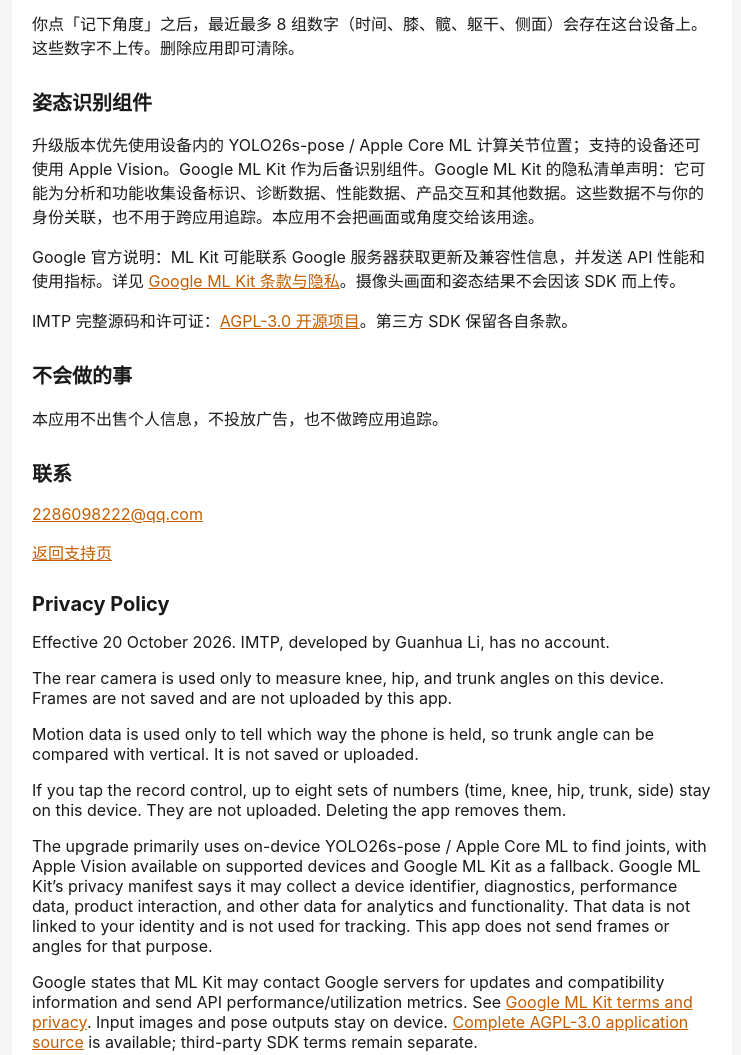
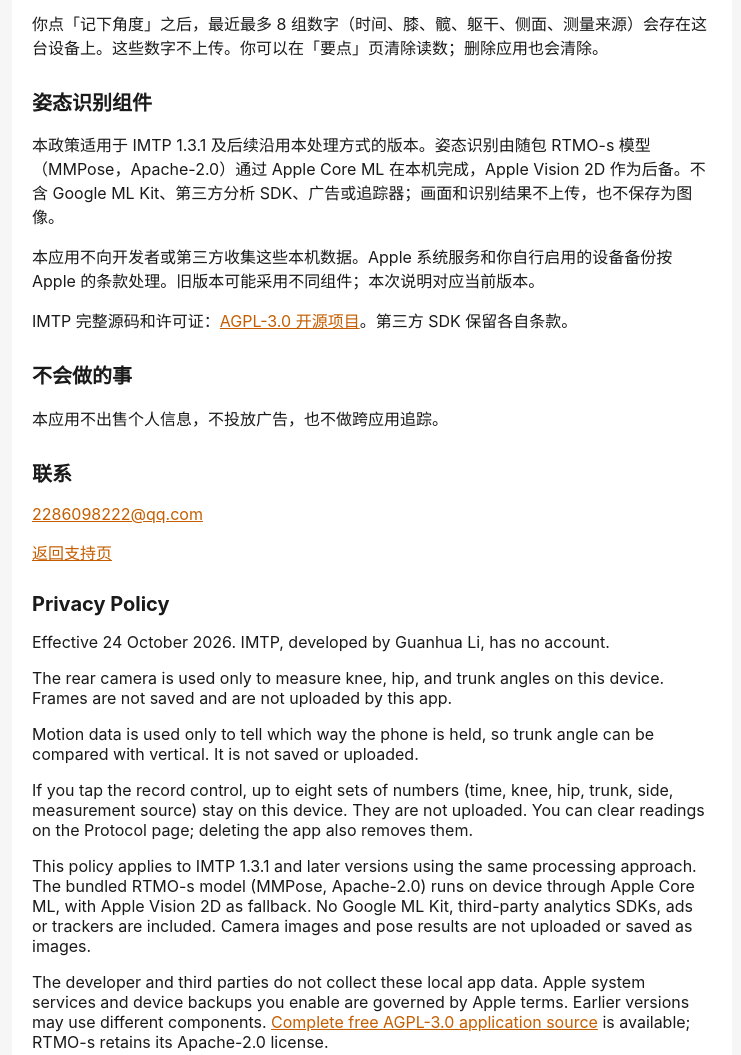
Before and after one commit to lijing223344/imtp-support, a plain HTML site: page privacy.html in a window 1280 px wide. Shown: the part 520-1575 px from the top of the page, without its empty margins (268-1009 px from the left). Drawn offline with Linux system fonts and the light colour scheme.

Commit message:
Update privacy and support for on-device RTMO and Vision 2D

```diff
--- a/privacy.html
+++ b/privacy.html
@@ -18,7 +18,7 @@
 <body>
   <header>
     <h1>隐私政策</h1>
-    <p>IMTP · 生效日期 2026年10月20日</p>
+    <p>IMTP · 生效日期 2026年10月24日</p>
   </header>
   <main>
     <div class="card">
@@ -28,10 +28,10 @@
       <h2>运动传感器</h2>
       <p>加速度计只用来判断手机哪一边朝上，从而把躯干角度对齐到垂直面。这些读数只在本机使用，不保存，也不上传。</p>
       <h2>保存在这台设备上的角度</h2>
-      <p>你点「记下角度」之后，最近最多 8 组数字（时间、膝、髋、躯干、侧面）会存在这台设备上。这些数字不上传。删除应用即可清除。</p>
+      <p>你点「记下角度」之后，最近最多 8 组数字（时间、膝、髋、躯干、侧面、测量来源）会存在这台设备上。这些数字不上传。你可以在「要点」页清除读数；删除应用也会清除。</p>
       <h2>姿态识别组件</h2>
-      <p>升级版本优先使用设备内的 YOLO26s-pose / Apple Core ML 计算关节位置；支持的设备还可使用 Apple Vision。Google ML Kit 作为后备识别组件。Google ML Kit 的隐私清单声明：它可能为分析和功能收集设备标识、诊断数据、性能数据、产品交互和其他数据。这些数据不与你的身份关联，也不用于跨应用追踪。本应用不会把画面或角度交给该用途。</p>
-      <p>Google 官方说明：ML Kit 可能联系 Google 服务器获取更新及兼容性信息，并发送 API 性能和使用指标。详见 <a href="https://developers.google.com/ml-kit/terms">Google ML Kit 条款与隐私</a>。摄像头画面和姿态结果不会因该 SDK 而上传。</p>
+      <p>本政策适用于 IMTP 1.3.1 及后续沿用本处理方式的版本。姿态识别由随包 RTMO-s 模型（MMPose，Apache-2.0）通过 Apple Core ML 在本机完成，Apple Vision 2D 作为后备。不含 Google ML Kit、第三方分析 SDK、广告或追踪器；画面和识别结果不上传，也不保存为图像。</p>
+      <p>本应用不向开发者或第三方收集这些本机数据。Apple 系统服务和你自行启用的设备备份按 Apple 的条款处理。旧版本可能采用不同组件；本次说明对应当前版本。</p>
       <p>IMTP 完整源码和许可证：<a href="https://github.com/lijing223344/IMTP">AGPL-3.0 开源项目</a>。第三方 SDK 保留各自条款。</p>
       <h2>不会做的事</h2>
       <p>本应用不出售个人信息，不投放广告，也不做跨应用追踪。</p>
@@ -39,12 +39,12 @@
       <p><a href="mailto:2286098222@qq.com">2286098222@qq.com</a></p>
       <p><a href="index.html">返回支持页</a></p>
       <h2>Privacy Policy</h2>
-      <p>Effective 20 October 2026. IMTP, developed by Guanhua Li, has no account.</p>
+      <p>Effective 24 October 2026. IMTP, developed by Guanhua Li, has no account.</p>
       <p>The rear camera is used only to measure knee, hip, and trunk angles on this device. Frames are not saved and are not uploaded by this app.</p>
       <p>Motion data is used only to tell which way the phone is held, so trunk angle can be compared with vertical. It is not saved or uploaded.</p>
-      <p>If you tap the record control, up to eight sets of numbers (time, knee, hip, trunk, side) stay on this device. They are not uploaded. Deleting the app removes them.</p>
-      <p>The upgrade primarily uses on-device YOLO26s-pose / Apple Core ML to find joints, with Apple Vision available on supported devices and Google ML Kit as a fallback. Google ML Kit’s privacy manifest says it may collect a device identifier, diagnostics, performance data, product interaction, and other data for analytics and functionality. That data is not linked to your identity and is not used for tracking. This app does not send frames or angles for that purpose.</p>
-      <p>Google states that ML Kit may contact Google servers for updates and compatibility information and send API performance/utilization metrics. See <a href="https://developers.google.com/ml-kit/terms">Google ML Kit terms and privacy</a>. Input images and pose outputs stay on device. <a href="https://github.com/lijing223344/IMTP">Complete AGPL-3.0 application source</a> is available; third-party SDK terms remain separate.</p>
+      <p>If you tap the record control, up to eight sets of numbers (time, knee, hip, trunk, side, measurement source) stay on this device. They are not uploaded. You can clear readings on the Protocol page; deleting the app also removes them.</p>
+      <p>This policy applies to IMTP 1.3.1 and later versions using the same processing approach. The bundled RTMO-s model (MMPose, Apache-2.0) runs on device through Apple Core ML, with Apple Vision 2D as fallback. No Google ML Kit, third-party analytics SDKs, ads or trackers are included. Camera images and pose results are not uploaded or saved as images.</p>
+      <p>The developer and third parties do not collect these local app data. Apple system services and device backups you enable are governed by Apple terms. Earlier versions may use different components. <a href="https://github.com/lijing223344/IMTP">Complete free AGPL-3.0 application source</a> is available; RTMO-s retains its Apache-2.0 license.</p>
       <p>The app does not sell personal information, show ads, or track you across apps.</p>
       <p>Contact: <a href="mailto:2286098222@qq.com">2286098222@qq.com</a></p>
     </div>
```
Also changed, not shown: index.html (+2 -0 lines).
